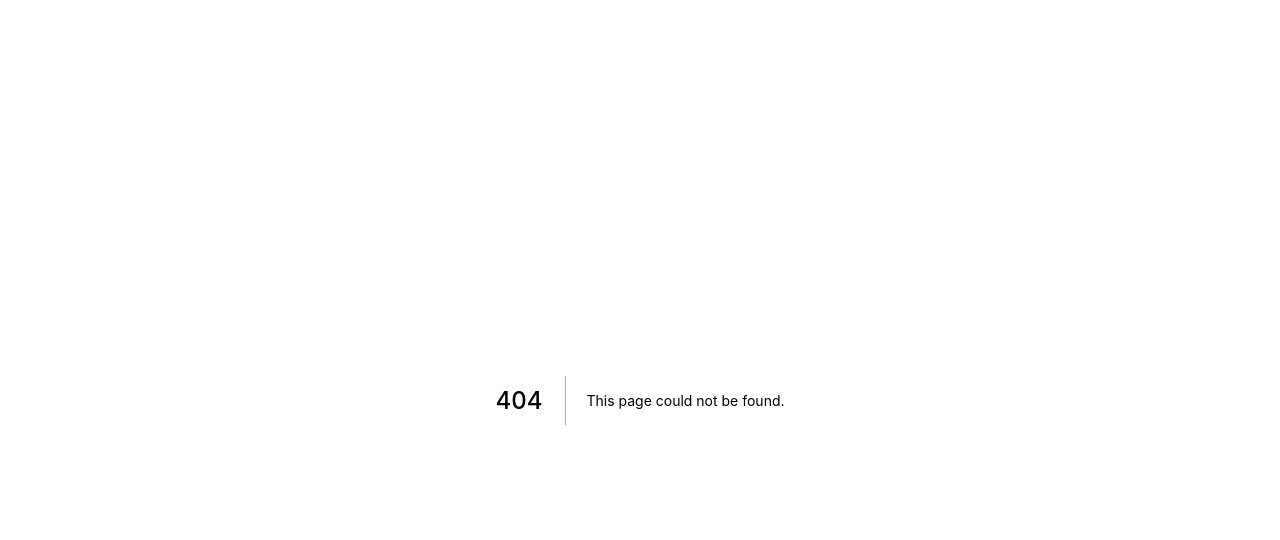
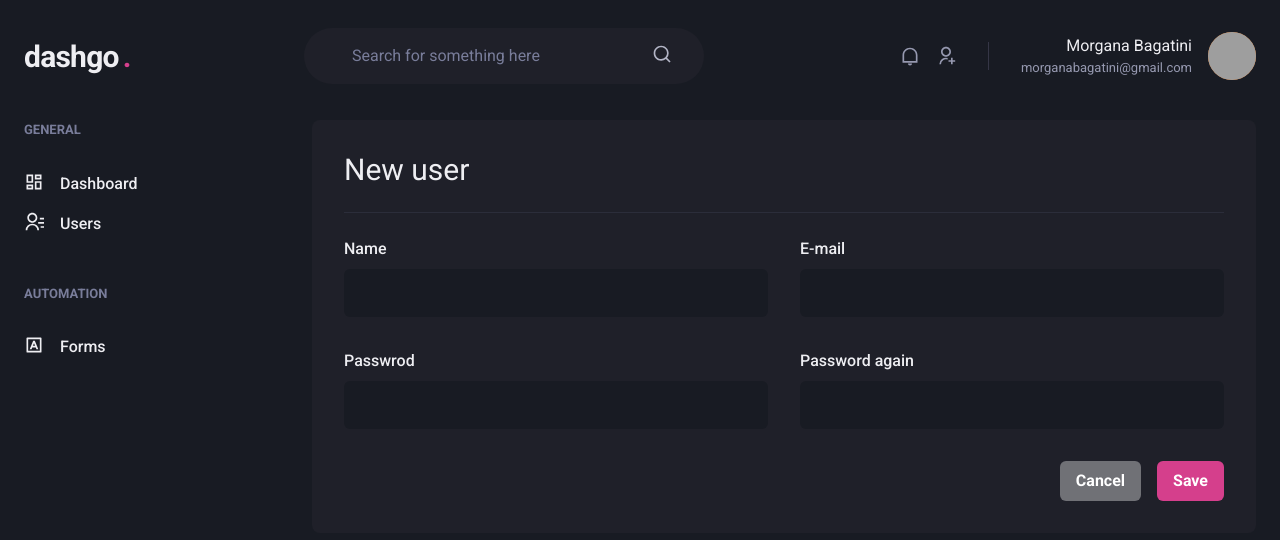
Before and after one commit to mbagatini/ignite-react-js, a Next.js app: page /users/create in a window 1280 px wide. Before the commit this address had no page. Shown: the top 540 px of the page. Built offline with nearby package versions, Linux system fonts and the light colour scheme; grey boxes are pictures that could not be loaded.

Commit message:
Usuarios

```diff
--- /dev/null
+++ b/src/pages/users/create.tsx
@@ -0,0 +1,57 @@
+import {
+  Box,
+  Button,
+  Divider,
+  Flex,
+  Heading,
+  HStack,
+  SimpleGrid,
+  VStack,
+} from "@chakra-ui/react";
+import { Input } from "../../components/Form/Input";
+
+import { Header } from "../../components/Header";
+import { Sidebar } from "../../components/Sidebar";
+
+export default function CreateUser() {
+  return (
+    <Box>
+      <Header />
+
+      <Flex w="100%" maxW={1480} my="6" mx="auto" px="6">
+        <Sidebar />
+
+        <Box flex="1" borderRadius={8} bg="gray.800" p="8">
+          <Heading size="lg" fontWeight="normal">
+            New user
+          </Heading>
+
+          <Divider my="6" borderColor="gray.700" />
+
+          <VStack spacing="8">
+            <SimpleGrid w="100%" spacing="8" minChildWidth="240px">
+              <Input name="name" label="Name" />
+              <Input name="email" type="email" label="E-mail" />
+            </SimpleGrid>
+
+            <SimpleGrid w="100%" spacing="8" minChildWidth="240px">
+              <Input name="passwrod" type="password" label="Passwrod" />
+              <Input
+                name="passwrod_confirmation"
+                type="password"
+                label="Password again"
+              />
+            </SimpleGrid>
+          </VStack>
+
+          <Flex mt="8" justify="flex-end">
+            <HStack spacing="4">
+              <Button colorScheme="whiteAlpha">Cancel</Button>
+              <Button colorScheme="pink">Save</Button>
+            </HStack>
+          </Flex>
+        </Box>
+      </Flex>
+    </Box>
+  );
+}
--- a/src/pages/users/index.tsx
+++ b/src/pages/users/index.tsx
@@ -30,7 +30,7 @@
         <Box flex="1" borderRadius={8} bg="gray.800" p="8">
           <Flex mb="8" justify="space-between" align="center">
             <Heading size="lg" fontWeight="normal">
-              Usuários
+              Users
             </Heading>
 
             <Button
@@ -39,8 +39,9 @@
               fontSize="sm"
               colorScheme="pink"
               leftIcon={<Icon as={RiAddLine} />}
+              href="/users/create"
             >
-              Criar novo
+              New
             </Button>
           </Flex>
 
```
